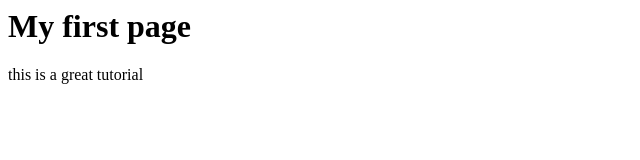
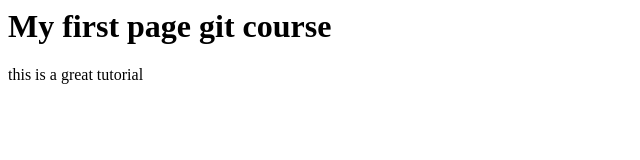
Before and after one commit to kbourne249/git-course, a plain HTML site: page index.html in a window 1280 px wide. Shown: the whole page, without its empty margins (0-640 px from the left). Drawn offline with Linux system fonts and the light colour scheme.

```diff
--- a/index.html
+++ b/index.html
@@ -1,6 +1,6 @@
 <html>
   <body>
-    <h1>My first page</h1>
+    <h1>My first page git course</h1>
     <p>this is a great tutorial</p>
   </body>
 </html>
```
Also changed, not shown: config.js (added).
